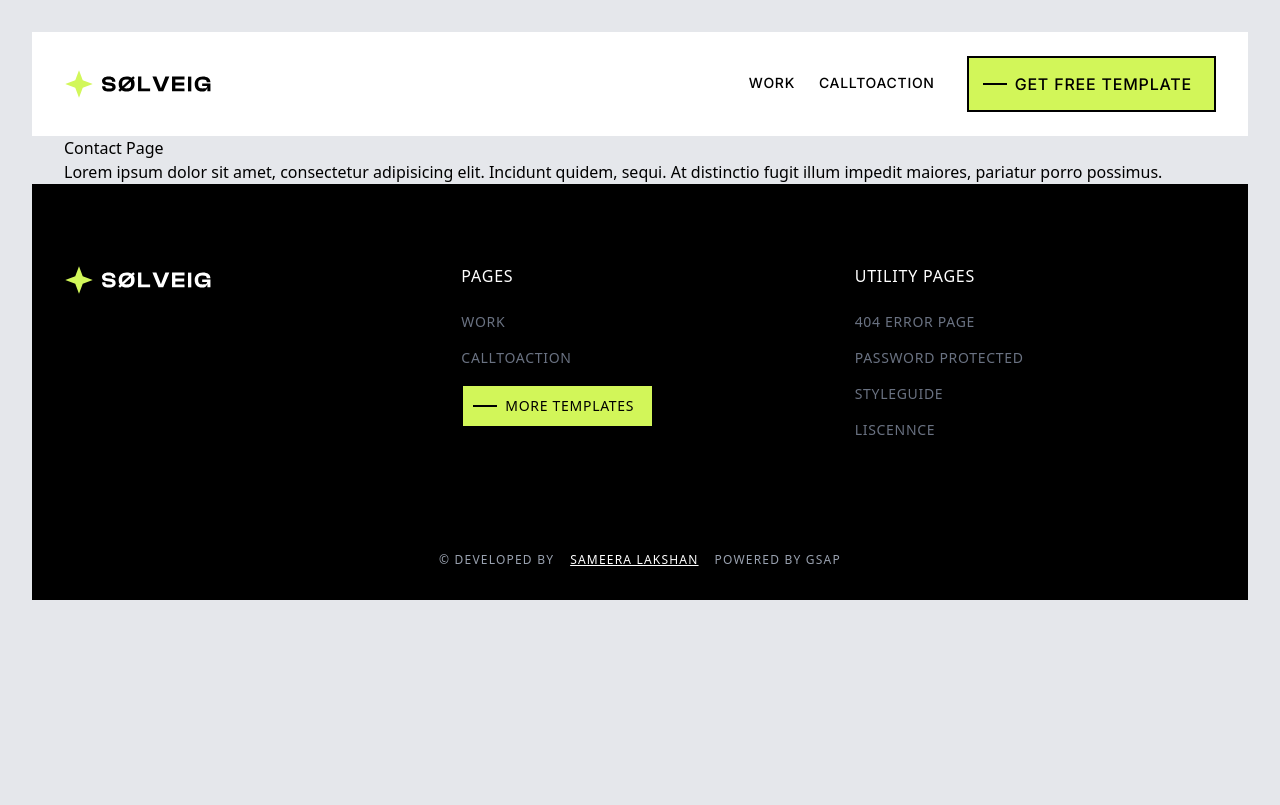
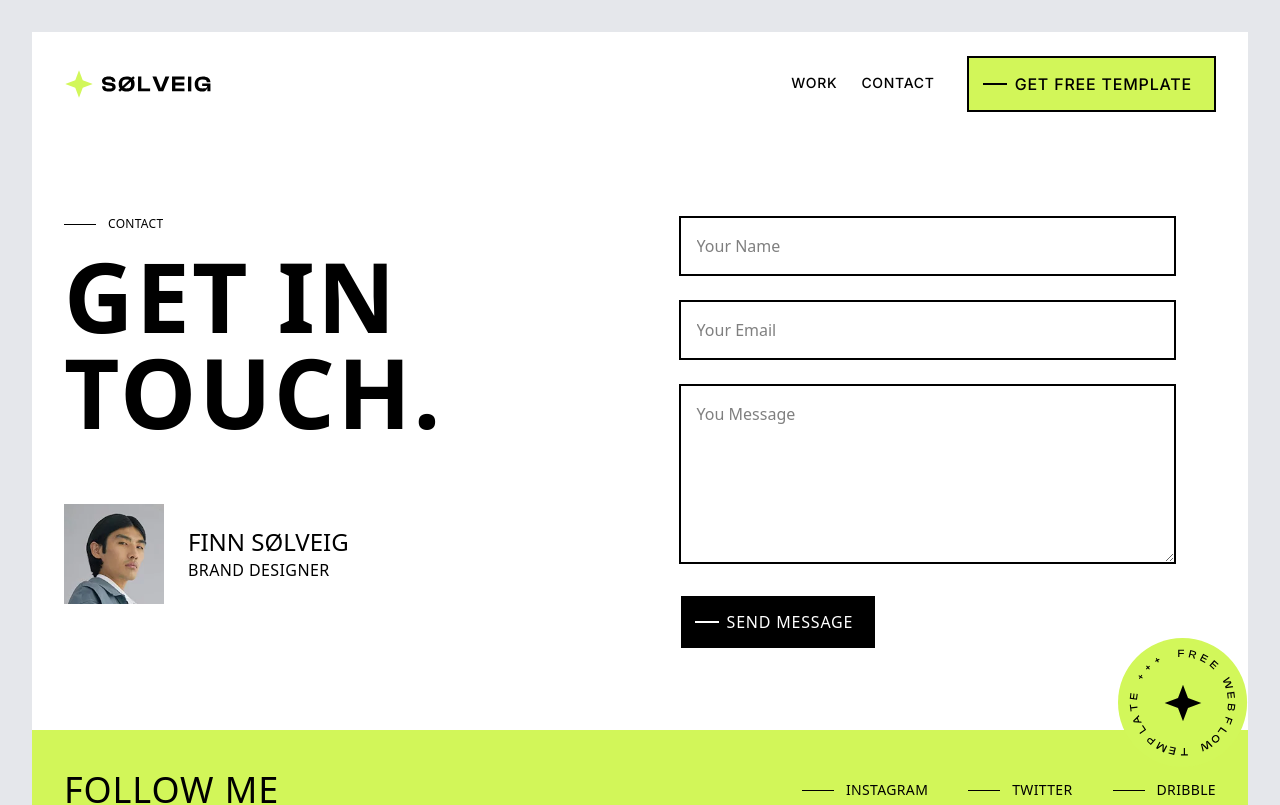
Before and after one commit to imdsameera/solveig-website-gsap, a React (Vite) app: page /contact in a window 1280 px wide. Shown: the top 805 px of the page. Built offline with nearby package versions, Linux system fonts and the light colour scheme; a web font is replaced by a local one.

Commit message:
Completed ContactPage

```diff
--- a/src/constants/index.js
+++ b/src/constants/index.js
@@ -1,6 +1,6 @@
 export const navLinks = [
   { id: "work", title: "Work", path: "/work" },
-  { id: "contact", title: "CallToAction", path: "/contact" },
+  { id: "contact", title: "Contact", path: "/contact" },
 ];
 
 export const stats = [
--- a/src/pages/ContactPage/ContactPage.jsx
+++ b/src/pages/ContactPage/ContactPage.jsx
@@ -1,18 +1,14 @@
-import { Footer, Navbar } from "../../components";
+import { Footer, Navbar, SpinningBadge } from "../../components";
 import { ReactLenis } from "lenis/react";
+import { ContactHeading, SocialMedia } from "./sections";
 
 const Contact = () => {
   return (
     <ReactLenis root>
       <div className="min-h-screen w-full font-display">
-				<section className="page-padding">
-					<h1>Contact Page</h1>
-					<p>
-						Lorem ipsum dolor sit amet, consectetur adipisicing elit. Incidunt
-						quidem, sequi. At distinctio fugit illum impedit maiores, pariatur
-						porro possimus.
-					</p>
-				</section>
+        <SpinningBadge />
+        <ContactHeading />
+        <SocialMedia />
         <Footer />
       </div>
     </ReactLenis>
--- /dev/null
+++ b/src/pages/ContactPage/sections/ContactHeading.jsx
@@ -0,0 +1,108 @@
+import React from "react";
+import { Button } from "../../../components/ui";
+import { TextReveal01 } from "../../../components/animations";
+import gsap from 'gsap';
+import {useGSAP} from '@gsap/react';
+
+const ContactHeading = () => {
+  const lineRef = React.useRef(null);
+  useGSAP(()=>{
+    gsap.from(lineRef.current, {
+      duration: 0.5,
+      ease: 'power1.Out',
+      width: '0',
+      scrollTrigger:{
+        trigger: lineRef.current,
+        start: 'top 95%',
+        once: true,
+        markers: false
+      }
+    })
+  })
+
+  return (
+    <section className="section-contact-heading bg-white">
+      <div className="page-padding">
+        <div className="py-20">
+          <div className="w-full flex flex-col gap-10 md:flex-row">
+            {/*Header*/}
+            <div className="header w-full">
+              <div className="eye-brow-text flex items-center gap-3 mb-4">
+                <div ref={lineRef} className="w-8 h-px bg-black" />
+                <TextReveal01 delay={0.5}>
+                  <p className="uppercase text-xs font-medium tracking-wide">
+                    Contact
+                  </p>
+                </TextReveal01>
+              </div>
+
+              <TextReveal01 delay={0.5}>
+                <h1 className="text-4xl sm:text-6xl lg:text-8xl uppercase font-semibold tracking-wide mb-16">
+                  Get in Tou&shy;ch.
+                </h1>
+              </TextReveal01>
+              <div className="flex items-center gap-6">
+                <img
+                  src="/images/fynn-thumbnail.webp"
+                  alt="avatar"
+                  className="w-25"
+                />
+                <div>
+                  <TextReveal01 delay={0.5} startFrom={95}>
+                    <h2 className="uppercase text-2xl font-medium">
+                      Finn Sølveig
+                    </h2>
+                  </TextReveal01>
+                  <TextReveal01 delay={0.5} startFrom={95}>
+                    <p className="uppercase text-md tracking-wide font-normal">
+                      Brand Designer
+                    </p>
+                  </TextReveal01>
+                </div>
+              </div>
+            </div>
+
+            {/*Form*/}
+            <div className="contact-form w-full md:px-10">
+              <form
+                className="w-full flex flex-col items-start justify-center gap-6"
+                action="#"
+              >
+                <div className="form-field-wrapper w-full">
+                  <input
+                    type="text"
+                    placeholder="Your Name"
+                    className="border-2 border-black p-4 focus:bg-gray-100 outline-none w-full"
+                  />
+                </div>
+                <div className="form-field-wrapper w-full">
+                  <input
+                    type="email"
+                    placeholder="Your Email"
+                    className="border-2 border-black p-4 focus:bg-gray-100 outline-none w-full"
+                  />
+                </div>
+                <div className="form-field-wrapper w-full">
+                  <textarea
+                    name="message"
+                    id="contact-message"
+                    cols="30"
+                    rows="6"
+                    placeholder="You Message"
+                    className="border-2 border-black p-4 focus:bg-gray-100 outline-none w-full"
+                  />
+                </div>
+                <div className="w-auto flex items-start">
+                  <Button size="md" variant="secondary">
+                    Send Message
+                  </Button>
+                </div>
+              </form>
+            </div>
+          </div>
+        </div>
+      </div>
+    </section>
+  );
+};
+export default ContactHeading;
--- /dev/null
+++ b/src/pages/ContactPage/sections/SocialMedia.jsx
@@ -0,0 +1,44 @@
+import React from "react";
+import { TextReveal01 } from "../../../components/animations/index.js";
+import {Link} from 'react-router-dom';
+
+const SocialMedia = () => {
+  return (
+    <section className="bg-lemon-600">
+      <div className="page-padding">
+        <div className="flex flex-col md:flex-row md:items-center md:justify-between gap-8 py-10">
+          <h2 className="text-4xl font-medium tracking-wide uppercase">
+            Follow me
+          </h2>
+          <div className="socials flex flex-wrap items-center gap-6 sm:gap-10">
+            <Link to="/contact">
+              <div className="social instagram flex items-center gap-3">
+                <div className="w-8 h-px bg-black" />
+                <p className="uppercase text-sm font-medium tracking-wide">
+                  Instagram
+                </p>
+              </div>
+            </Link>
+            <Link to="/contact">
+              <div className="social twitter flex items-center gap-3">
+                <div className="w-8 h-px bg-black" />
+                <p className="uppercase text-sm font-medium tracking-wide">
+                  Twitter
+                </p>
+              </div>
+            </Link>
+            <Link to="/contact">
+              <div className="social Dribble flex items-center gap-3">
+                <div className="w-8 h-px bg-black" />
+                <p className="uppercase text-sm font-medium tracking-wide">
+                  Dribble
+                </p>
+              </div>
+            </Link>
+          </div>
+        </div>
+      </div>
+    </section>
+  );
+};
+export default SocialMedia;
--- a/src/pages/ContactPage/sections/index.js
+++ b/src/pages/ContactPage/sections/index.js
@@ -0,0 +1,4 @@
+import ContactHeading from './ContactHeading.jsx';
+import SocialMedia from './SocialMedia.jsx';
+
+export { ContactHeading, SocialMedia };
```
Lines whose indentation alone changed are shown as unchanged.
